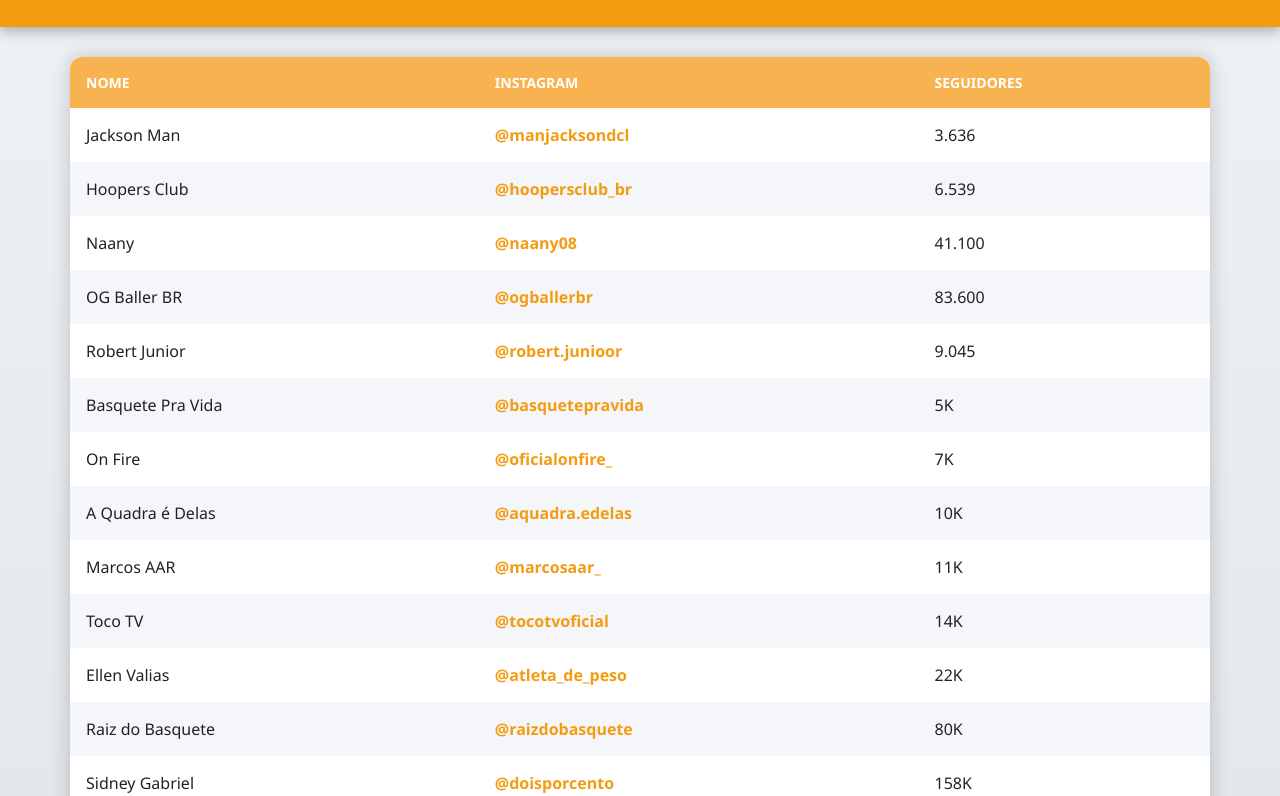
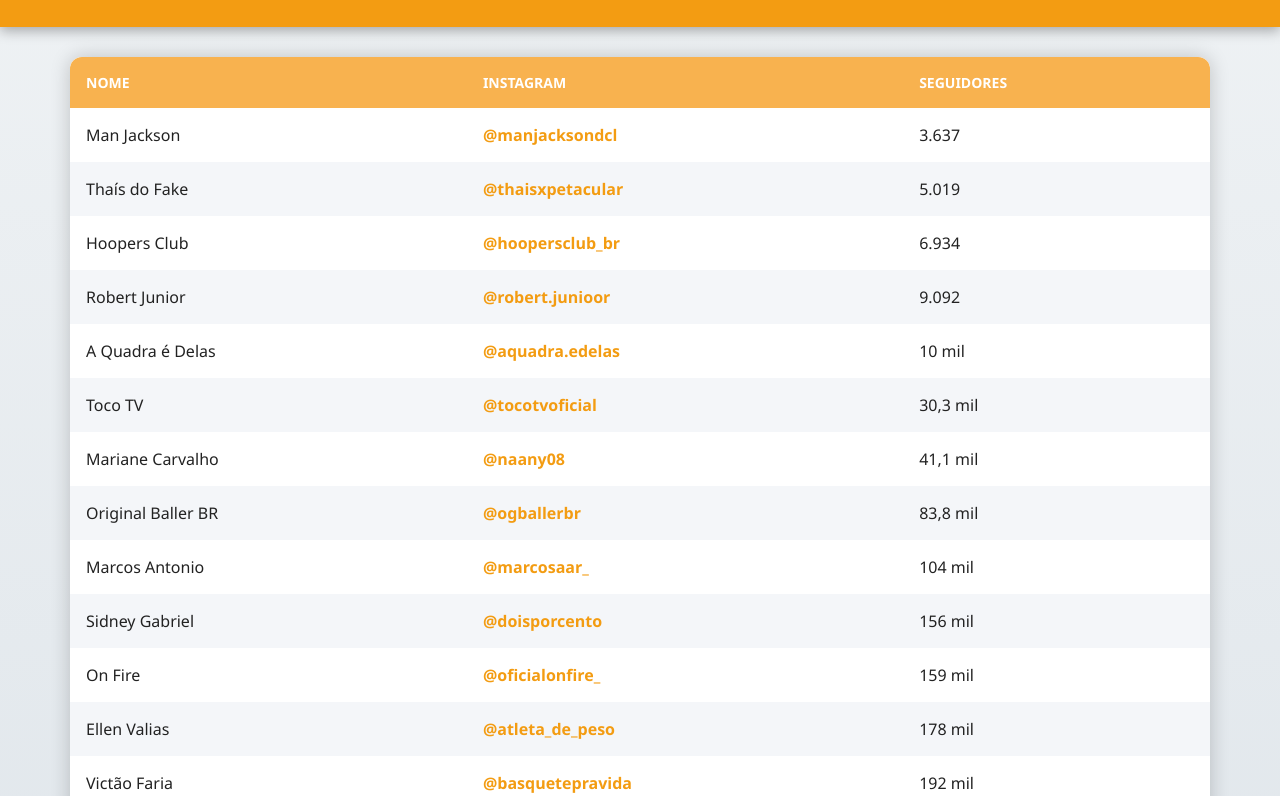
Before and after one commit to JessicaCS95/basquete-influencers, a plain HTML site: page index.html in a window 1280 px wide. Shown: the part 156-952 px from the top of the page. Drawn offline with Linux system fonts and the light colour scheme.

Commit message:
melhorias no html

```diff
--- a/index.html
+++ b/index.html
@@ -25,79 +25,84 @@
       </thead>
       <tbody>
         <tr>
-          <td>Jackson Man</td>
+          <td>Man Jackson</td>
           <td><a href="https://www.instagram.com/manjacksondcl/" target="_blank">@manjacksondcl</a></td>
-          <td>3.636</td>
+          <td>3.637</td>
+        </tr>
+        <tr>
+          <td>Thaís do Fake</td>
+          <td><a href="https://www.instagram.com/thaisxpetacular/" target="_blank">@thaisxpetacular</a></td>
+          <td>5.019</td>
         </tr>
         <tr>
           <td>Hoopers Club</td>
           <td><a href="https://www.instagram.com/hoopersclub_br/" target="_blank">@hoopersclub_br</a></td>
-          <td>6.539</td>
-        </tr>
-        <tr>
-          <td>Naany</td>
-          <td><a href="https://www.instagram.com/naany08/" target="_blank">@naany08</a></td>
-          <td>41.100</td>
-        </tr>
-        <tr>
-          <td>OG Baller BR</td>
-          <td><a href="https://www.instagram.com/ogballerbr/" target="_blank">@ogballerbr</a></td>
-          <td>83.600</td>
+          <td>6.934</td>
         </tr>
         <tr>
           <td>Robert Junior</td>
           <td><a href="https://www.instagram.com/robert.junioor/" target="_blank">@robert.junioor</a></td>
-          <td>9.045</td>
+          <td>9.092</td>
         </tr>
         <tr>
-          <td>Basquete Pra Vida</td>
-          <td><a href="https://www.instagram.com/basquetepravida/" target="_blank">@basquetepravida</a></td>
-          <td>5K</td>
+          <td>A Quadra é Delas</td>
+          <td><a href="https://www.instagram.com/aquadra.edelas/" target="_blank">@aquadra.edelas</a></td>
+          <td>10 mil</td>
+        </tr>
+        <tr>
+          <td>Toco TV</td>
+          <td><a href="https://www.instagram.com/tocotvoficial/" target="_blank">@tocotvoficial</a></td>
+          <td>30,3 mil</td>
+        </tr>
+        <tr>
+          <td>Mariane Carvalho</td>
+          <td><a href="https://www.instagram.com/naany08/" target="_blank">@naany08</a></td>
+          <td>41,1 mil</td>
+        </tr>
+        <tr>
+          <td>Original Baller BR</td>
+          <td><a href="https://www.instagram.com/ogballerbr/" target="_blank">@ogballerbr</a></td>
+          <td>83,8 mil</td>
+        </tr>
+        <tr>
+          <td>Marcos Antonio</td>
+          <td><a href="https://www.instagram.com/marcosaar_/" target="_blank">@marcosaar_</a></td>
+          <td>104 mil</td>
+        </tr>
+        <tr>
+          <td>Sidney Gabriel</td>
+          <td><a href="https://www.instagram.com/doisporcento/" target="_blank">@doisporcento</a></td>
+          <td>156 mil</td>
         </tr>
         <tr>
           <td>On Fire</td>
           <td><a href="https://www.instagram.com/oficialonfire_/" target="_blank">@oficialonfire_</a></td>
-          <td>7K</td>
-        </tr>
-        <tr>
-          <td>A Quadra é Delas</td>
-          <td><a href="https://www.instagram.com/aquadra.edelas/" target="_blank">@aquadra.edelas</a></td>
-          <td>10K</td>
-        </tr>
-        <tr>
-          <td>Marcos AAR</td>
-          <td><a href="https://www.instagram.com/marcosaar_/" target="_blank">@marcosaar_</a></td>
-          <td>11K</td>
-        </tr>
-        <tr>
-          <td>Toco TV</td>
-          <td><a href="https://www.instagram.com/tocotvoficial/" target="_blank">@tocotvoficial</a></td>
-          <td>14K</td>
+          <td>159 mil</td>
         </tr>
         <tr>
           <td>Ellen Valias</td>
           <td><a href="https://www.instagram.com/atleta_de_peso/" target="_blank">@atleta_de_peso</a></td>
-          <td>22K</td>
+          <td>178 mil</td>
         </tr>
         <tr>
-          <td>Raiz do Basquete</td>
-          <td><a href="https://www.instagram.com/raizdobasquete/" target="_blank">@raizdobasquete</a></td>
-          <td>80K</td>
+          <td>Victão Faria</td>
+          <td><a href="https://www.instagram.com/basquetepravida/" target="_blank">@basquetepravida</a></td>
+          <td>192 mil</td>
         </tr>
         <tr>
-          <td>Sidney Gabriel</td>
-          <td><a href="https://www.instagram.com/doisporcento/" target="_blank">@doisporcento</a></td>
-          <td>158K</td>
+          <td>Marcela Morgan</td>
+          <td><a href="https://www.instagram.com/raizdobasquete/" target="_blank">@raizdobasquete</a></td>
+          <td>298 mil</td>
         </tr>
         <tr>
           <td>Fê Medeiros</td>
-          <td><a href="https://www.instagram.com/femedeiros/" target="_blank">@femedeiros</a></td>
-          <td>1M</td>
+          <td><a href="https://www.instagram.com/femedeiros/?hl=pt-br" target="_blank">@femedeiros</a></td>
+          <td>1,3 milhões</td>
         </tr>
         <tr>
           <td>Fred</td>
-          <td><a href="https://www.instagram.com/fred/" target="_blank">@fred</a></td>
-          <td>16M</td>
+          <td><a href="https://www.instagram.com/fred/?hl=pt-br" target="_blank">@fred</a></td>
+          <td>11,7 milhões</td>
         </tr>
       </tbody>
     </table>
--- a/styles.css
+++ b/styles.css
@@ -125,6 +125,6 @@
     }
 
     td:nth-of-type(1):before { content: "Nome"; }
-    td:nth-of-type(2):before { content: "Arroba"; }
-    td:nth-of-type(3):before { content: "Instagram"; }
+    td:nth-of-type(2):before { content: "Instagram"; }
+    td:nth-of-type(3):before { content: "Seguidores"; }
   }
```
